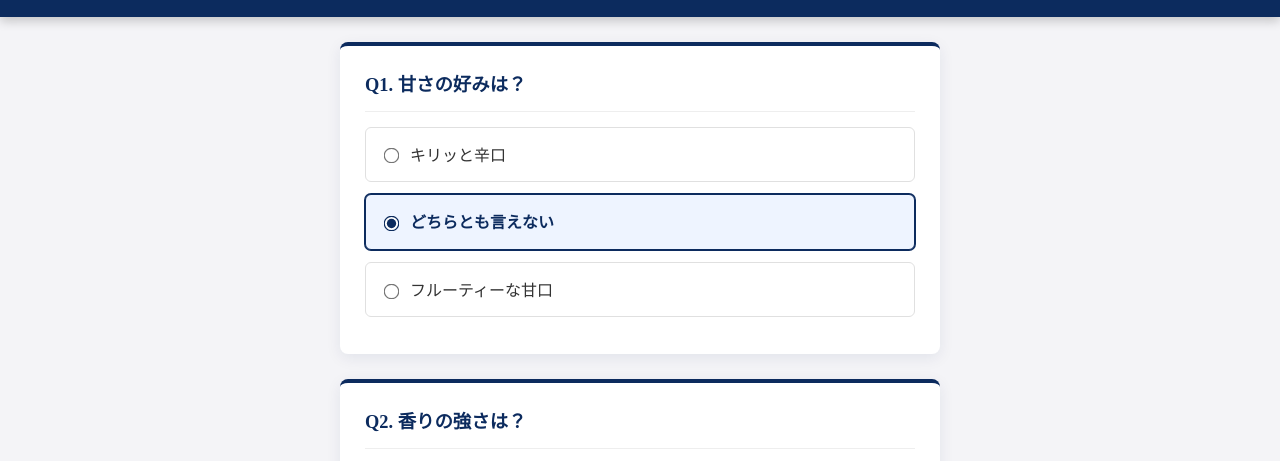
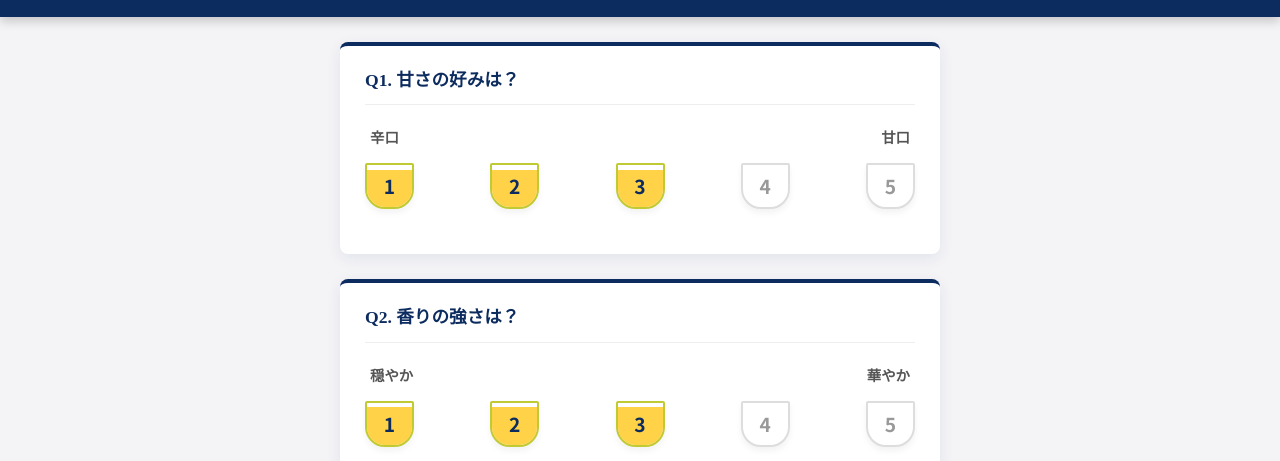
Before and after one commit to Kaerufrog3824/n-nihonshu-night-2, a plain HTML site: page index.html in a window 1280 px wide. Shown: the part 325-786 px from the top of the page. Drawn offline with Linux system fonts and the light colour scheme.

Commit message:
Refactor index.html for improved structure and styles

```diff
--- a/index.html
+++ b/index.html
@@ -20,13 +20,15 @@
         :root {
             --nikkei-logo-bg: #0C2B5E;
             --nikkei-accent: #C4A480;
-            --nikkei-highlight: #1a4f9c;
             --bg-color: #f4f4f7;
             --text-color: #333;
             --slack-color: #4A154B;
+
+            /* ▼ 日本酒の色 ▼ */
+            --sake-liquid: #ffca28;
+
         }
 
-        /* --- ベーススタイル --- */
         body {
             font-family: 'Noto Sans JP', sans-serif;
             background: var(--bg-color);
@@ -36,7 +38,6 @@
             padding: 0;
         }
 
-        /* --- ヘッダー --- */
         header {
             background-color: var(--nikkei-logo-bg);
             color: white;
@@ -71,7 +72,6 @@
             font-family: 'Noto Serif JP', serif;
         }
 
-        /* --- コンテンツエリア --- */
         .container {
             padding: 25px 20px;
             max-width: 600px;
@@ -80,7 +80,7 @@
 
         .question-card {
             background: white;
-            padding: 25px;
+            padding: 20px 25px 35px;
             border-radius: 8px;
             box-shadow: 0 4px 15px rgba(12, 43, 94, 0.08);
             margin-bottom: 25px;
@@ -91,41 +91,108 @@
             margin-top: 0;
             color: var(--nikkei-logo-bg);
             font-family: 'Noto Serif JP', serif;
-            font-size: 1.15em;
+            font-size: 1.1em;
             border-bottom: 1px solid #eee;
             padding-bottom: 10px;
-            margin-bottom: 15px;
+            margin-bottom: 20px;
         }
 
-        .options label {
+        /* --- リアルなお猪口UIのスタイル --- */
+        .scale-labels {
             display: flex;
-            align-items: center;
-            margin: 12px 0;
-            padding: 14px;
-            background: #fff;
-            border-radius: 6px;
-            cursor: pointer;
-            border: 1px solid #e0e0e0;
-            transition: all 0.2s ease;
+            justify-content: space-between;
+            font-size: 0.9em;
+            color: #555;
+            font-weight: bold;
+            margin-bottom: 15px;
+            padding: 0 5px;
         }
 
-        .options label:hover {
-            background: #f0f4fa;
+        .rating-group {
+            display: flex;
+            justify-content: space-between;
+            position: relative;
+            margin: 10px 0;
         }
 
-        .options label.selected {
-            background: #eef4ff;
-            border-color: var(--nikkei-logo-bg);
-            color: var(--nikkei-logo-bg);
-            font-weight: bold;
-            box-shadow: 0 0 0 1px var(--nikkei-logo-bg);
+        /* ラジオボタンは隠す */
+        .rating-group input[type="radio"] {
+            display: none;
         }
 
-        .options input {
-            margin-right: 12px;
-            accent-color: var(--nikkei-logo-bg);
-            transform: scale(1.2);
+        /* お猪口（ラベル）のスタイル */
+        .rating-group label {
+            width: 45px;
+            height: 42px;
+            background-color: white;
+            border: 2px solid #ddd;
+
+            /* 上は平ら、下を強く丸めて「器」の形に */
+            border-radius: 2px 2px 20px 20px;
+
+            position: relative;
+            cursor: pointer;
+            overflow: hidden;
+            /* 液体がはみ出さないように */
+            transition: transform 0.2s ease, border-color 0.2s;
+            box-shadow: 0 4px 6px rgba(0, 0, 0, 0.05);
         }
+
+        /* お猪口の中の数字 */
+        .rating-group label span {
+            position: absolute;
+            top: 50%;
+            left: 50%;
+            transform: translate(-50%, -50%);
+            z-index: 5;
+            font-weight: bold;
+            color: #999;
+            font-family: 'Noto Sans JP', sans-serif;
+            transition: color 0.2s;
+            font-size: 1.2em;
+            /* 数字を少し大きく */
+        }
+
+        /* 注がれる液体（最初は高さ0） */
+        .rating-group label::before {
+            content: '';
+            position: absolute;
+            bottom: 0;
+            left: 0;
+            width: 100%;
+            height: 0%;
+            /* 空っぽ */
+            background-color: var(--sake-liquid);
+            opacity: 0.85;
+            /* 少し透け感を出す */
+            transition: height 0.4s cubic-bezier(0.25, 1, 0.5, 1);
+            z-index: 1;
+        }
+
+        /* ホバー時の挙動 */
+        .rating-group label:hover {
+            border-color: var(--nikkei-accent);
+            transform: translateY(-2px);
+        }
+
+        /* 【選択中】の状態（液体を満たす） */
+        .rating-group label.active-fill::before {
+            height: 90%;
+            /* なみなみと注ぐ */
+        }
+
+        /* 選択されたお猪口は枠線を濃く */
+        .rating-group label.active-fill {
+            border-color: #c0ca33;
+            /* 液体の色に近い少し濃い色（ライム系） */
+        }
+
+        /* 液体が入った時の数字の色 */
+        .rating-group label.active-fill span {
+            color: #0C2B5E;
+            /* 濃紺にしてコントラストを確保 */
+        }
+
 
         .btn-primary {
             width: 100%;
@@ -141,6 +208,7 @@
             box-shadow: 0 4px 10px rgba(12, 43, 94, 0.3);
             font-family: 'Noto Serif JP', serif;
             letter-spacing: 0.1em;
+            margin-top: 10px;
         }
 
         .btn-primary:hover {
@@ -167,20 +235,18 @@
             box-shadow: 0 4px 8px rgba(74, 21, 75, 0.3);
             transition: background 0.3s, transform 0.1s;
         }
+
         .btn-slack:hover {
             background-color: #611f69;
             transform: translateY(-2px);
         }
-        .btn-slack:active {
-            transform: translateY(1px);
-        }
+
         .slack-icon {
             margin-right: 8px;
             font-weight: normal;
             opacity: 0.9;
         }
 
-        /* 結果エリア */
         #result-area {
             display: none;
             margin-top: 30px;
@@ -188,8 +254,15 @@
         }
 
         @keyframes fadeIn {
-            from { opacity: 0; transform: translateY(10px); }
-            to { opacity: 1; transform: translateY(0); }
+            from {
+                opacity: 0;
+                transform: translateY(10px);
+            }
+
+            to {
+                opacity: 1;
+                transform: translateY(0);
+            }
         }
 
         #result-area h2 {
@@ -259,33 +332,42 @@
 
     <div class="container">
         <div id="quiz-area">
+
             <div class="question-card">
                 <h3>Q1. 甘さの好みは？</h3>
-                <div class="options">
-                    <label><input type="radio" name="sweetness" value="1"> <span>キリッと辛口</span></label>
-                    <label class="selected"><input type="radio" name="sweetness" value="2" checked>
-                        <span>どちらとも言えない</span></label>
-                    <label><input type="radio" name="sweetness" value="3"> <span>フルーティーな甘口</span></label>
+                <div class="scale-labels"><span>辛口</span><span>甘口</span></div>
+                <div class="rating-group" id="group-sweet">
+                    <input type="radio" name="sweetness" id="sw1" value="1"><label for="sw1"><span>1</span></label>
+                    <input type="radio" name="sweetness" id="sw2" value="2"><label for="sw2"><span>2</span></label>
+                    <input type="radio" name="sweetness" id="sw3" value="3" checked><label
+                        for="sw3"><span>3</span></label>
+                    <input type="radio" name="sweetness" id="sw4" value="4"><label for="sw4"><span>4</span></label>
+                    <input type="radio" name="sweetness" id="sw5" value="5"><label for="sw5"><span>5</span></label>
                 </div>
             </div>
 
             <div class="question-card">
                 <h3>Q2. 香りの強さは？</h3>
-                <div class="options">
-                    <label><input type="radio" name="aroma" value="1"> <span>穏やかで落ち着く</span></label>
-                    <label class="selected"><input type="radio" name="aroma" value="2" checked>
-                        <span>バランス重視</span></label>
-                    <label><input type="radio" name="aroma" value="3"> <span>華やかに香る</span></label>
+                <div class="scale-labels"><span>穏やか</span><span>華やか</span></div>
+                <div class="rating-group" id="group-aroma">
+                    <input type="radio" name="aroma" id="ar1" value="1"><label for="ar1"><span>1</span></label>
+                    <input type="radio" name="aroma" id="ar2" value="2"><label for="ar2"><span>2</span></label>
+                    <input type="radio" name="aroma" id="ar3" value="3" checked><label for="ar3"><span>3</span></label>
+                    <input type="radio" name="aroma" id="ar4" value="4"><label for="ar4"><span>4</span></label>
+                    <input type="radio" name="aroma" id="ar5" value="5"><label for="ar5"><span>5</span></label>
                 </div>
             </div>
 
             <div class="question-card">
                 <h3>Q3. 飲み口の重さは？</h3>
-                <div class="options">
-                    <label><input type="radio" name="richness" value="1"> <span>スッキリ淡麗</span></label>
-                    <label class="selected"><input type="radio" name="richness" value="2" checked>
-                        <span>中くらい</span></label>
-                    <label><input type="radio" name="richness" value="3"> <span>ドッシリ濃醇</span></label>
+                <div class="scale-labels"><span>淡麗</span><span>濃醇</span></div>
+                <div class="rating-group" id="group-rich">
+                    <input type="radio" name="richness" id="ri1" value="1"><label for="ri1"><span>1</span></label>
+                    <input type="radio" name="richness" id="ri2" value="2"><label for="ri2"><span>2</span></label>
+                    <input type="radio" name="richness" id="ri3" value="3" checked><label
+                        for="ri3"><span>3</span></label>
+                    <input type="radio" name="richness" id="ri4" value="4"><label for="ri4"><span>4</span></label>
+                    <input type="radio" name="richness" id="ri5" value="5"><label for="ri5"><span>5</span></label>
                 </div>
             </div>
 
@@ -306,13 +388,46 @@
     <script src="sake-list.js"></script>
 
     <script>
+        // ページ読み込み時に初期状態の「液体注入」を実行
+        window.addEventListener('DOMContentLoaded', () => {
+            updateAllVisuals();
+        });
+
+        // 選択肢をクリックしたときのイベント設定
+        document.querySelectorAll('input[type=radio]').forEach(radio => {
+            radio.addEventListener('change', updateAllVisuals);
+        });
+
+        // お猪口に液体を注ぐ処理
+        function updateAllVisuals() {
+            const groups = ['group-sweet', 'group-aroma', 'group-rich'];
+
+            groups.forEach(groupId => {
+                const container = document.getElementById(groupId);
+                const checkedRadio = container.querySelector('input:checked');
+
+                if (checkedRadio) {
+                    const val = parseInt(checkedRadio.value);
+                    const labels = container.querySelectorAll('label');
+
+                    labels.forEach((label, index) => {
+                        // index+1 がそのラベルの数値
+                        // 選択された数値以下のカップ全てに「なみなみと注ぐ」クラスを付与
+                        if (index + 1 <= val) {
+                            label.classList.add('active-fill');
+                        } else {
+                            label.classList.remove('active-fill');
+                        }
+                    });
+                }
+            });
+        }
 
         function diagnose() {
             const u_sweet = parseInt(document.querySelector('input[name="sweetness"]:checked').value);
             const u_aroma = parseInt(document.querySelector('input[name="aroma"]:checked').value);
             const u_rich = parseInt(document.querySelector('input[name="richness"]:checked').value);
 
-            // sakeDataは sake-list.js から読み込まれています
             const results = sakeData.map(sake => {
                 const diff = Math.abs(sake.sweetness - u_sweet)
                     + Math.abs(sake.aroma - u_aroma)
@@ -328,7 +443,8 @@
             results.slice(0, 3).forEach((sake, index) => {
                 const div = document.createElement('div');
                 div.className = 'sake-card';
-                const matchRate = Math.max(0, 100 - (sake.diff * 15));
+
+                const matchRate = Math.max(0, 100 - (sake.diff * 8));
 
                 div.innerHTML = `
                     <div class="match-score">マッチ度: ${matchRate}%</div>
@@ -370,17 +486,8 @@
         }
 
         function openSlack() {
-            // SLACK_CHANNEL_ID も sake-list.js から読み込まれます
             window.location.href = `https://slack.com/app_redirect?channel=${SLACK_CHANNEL_ID}`;
         }
-
-        document.querySelectorAll('.options label').forEach(label => {
-            label.addEventListener('click', function () {
-                const group = this.closest('.options');
-                group.querySelectorAll('label').forEach(l => l.classList.remove('selected'));
-                this.classList.add('selected');
-            });
-        });
     </script>
 </body>
 
```
